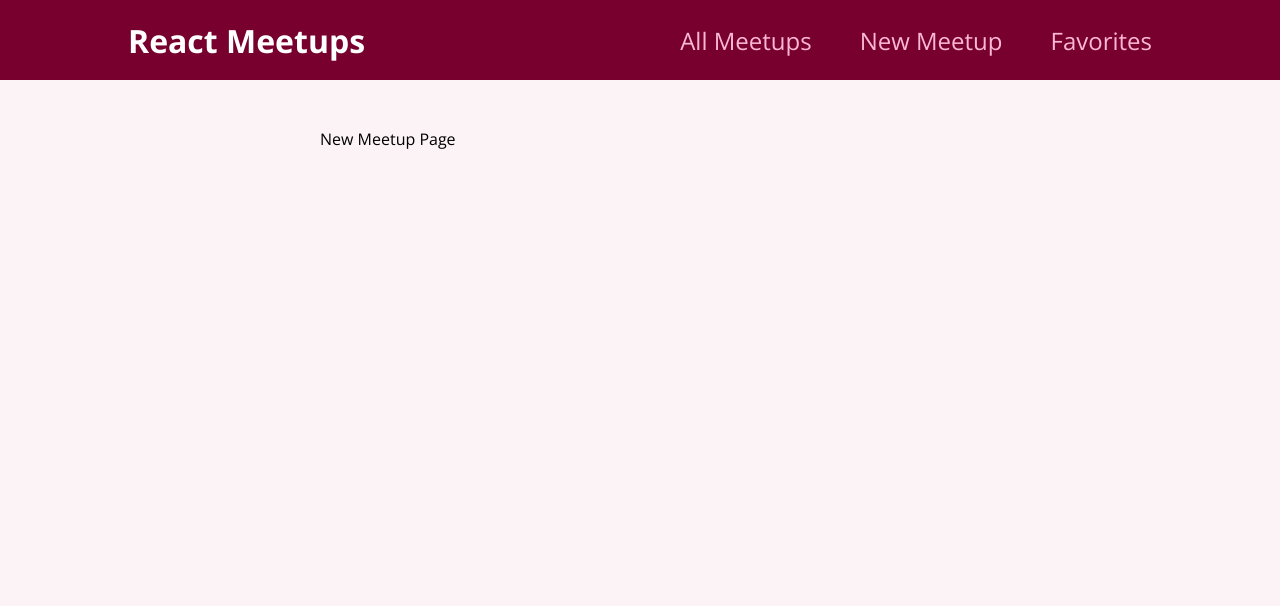
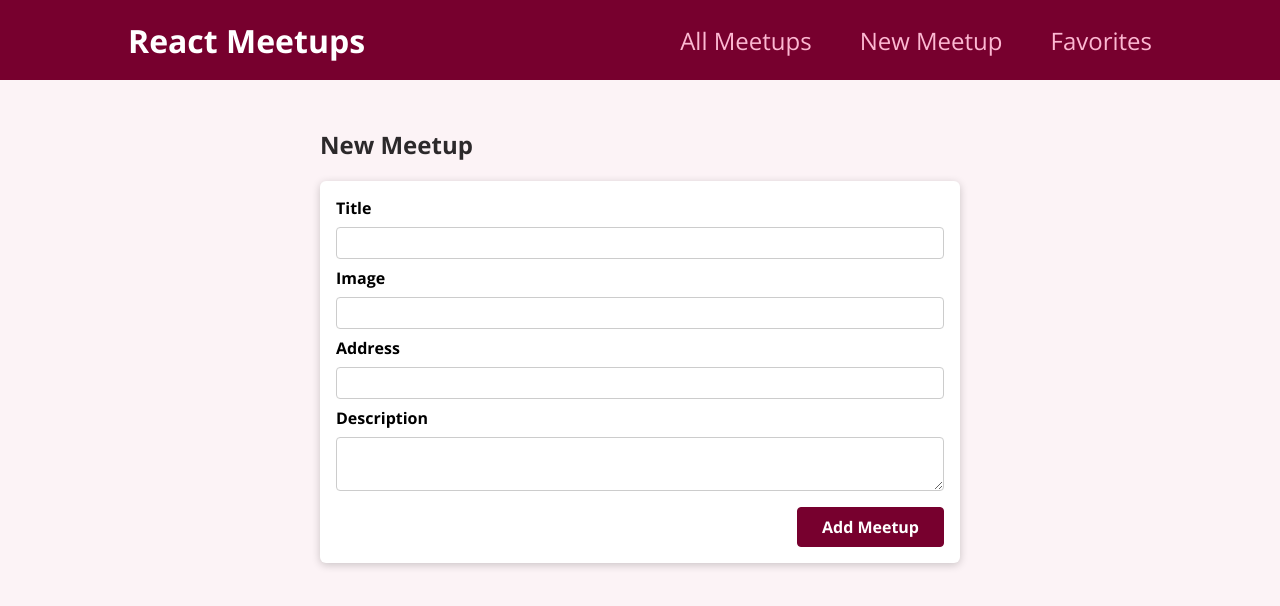
Before and after one commit to juriem/learn_meetups, a React (Create React App) app: page /new-meetup in a window 1280 px wide. Shown: the top 606 px of the page. Built offline with nearby package versions, Linux system fonts and the light colour scheme.

Commit message:
start with form for new meetup

```diff
--- /dev/null
+++ b/src/components/meetups/NewMeetupForm.js
@@ -0,0 +1,33 @@
+import classes from './NewMeetupForm.module.css';
+import Card from "../ui/Card";
+
+function NewMeetupForm() {
+    return (
+        <Card>
+            <form className={classes.form}>
+                <div className={classes.control}>
+                    <label htmlFor="title">Title</label>
+                    <input type="text" id="title" required />
+                </div>
+                <div className={classes.control}>
+                    <label htmlFor="image">Image</label>
+                    <input type="url" id="image" required />
+                </div>
+                <div className={classes.control}>
+                    <label htmlFor="address">Address</label>
+                    <input type="text" id="address" required />
+                </div>
+                <div className={classes.control}>
+                    <label htmlFor="description">Description</label>
+                    <textarea id="description" required />
+                </div>
+
+                <div className={classes.actions}>
+                    <button>Add Meetup</button>
+                </div>
+            </form>
+        </Card>
+    )
+}
+
+export default NewMeetupForm;
--- a/src/pages/NewMeetup.js
+++ b/src/pages/NewMeetup.js
@@ -1,5 +1,12 @@
+import NewMeetupForm from "../components/meetups/NewMeetupForm";
+
 function NewMeetupPage() {
-    return <div>New Meetup Page</div>
+    return (
+        <section>
+            <h2>New Meetup</h2>
+            <NewMeetupForm />
+        </section>
+    )
 }
 
 export default NewMeetupPage;
```
Also changed, not shown: src/components/meetups/NewMeetupForm.module.css (renamed from src/styles/NewMeetupForm.module.css).
